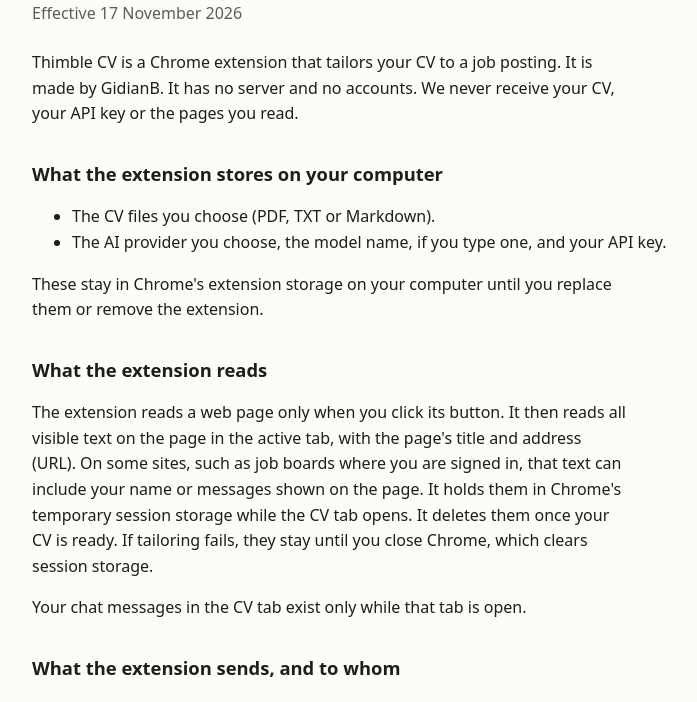
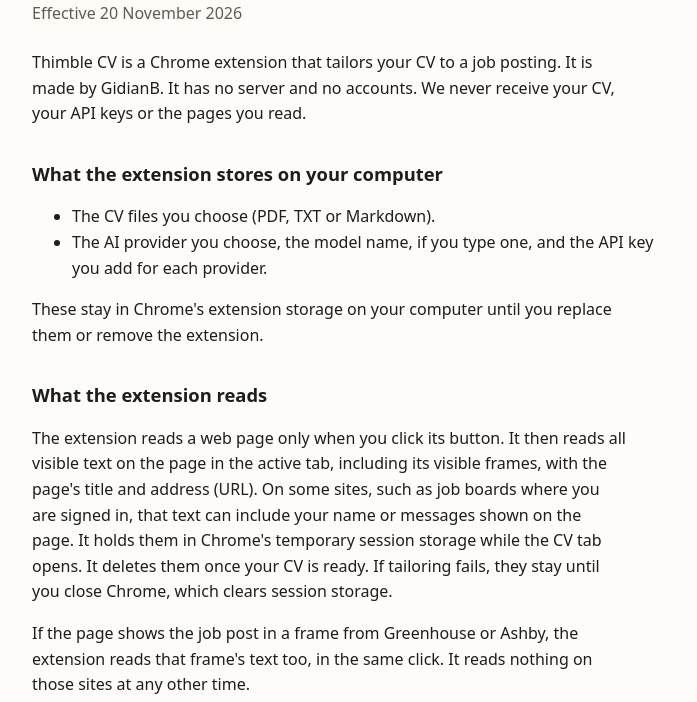
Before and after one commit to GidianB/thimble-cv-privacy, a plain HTML site: page index.html in a window 1280 px wide. Shown: the part 78-780 px from the top of the page, without its empty margins (268-965 px from the left). Drawn offline with Linux system fonts and the light colour scheme.

Commit message:
Update privacy policy: API keys per provider, embedded job-board frames
Co-Authored-By: Claude Opus 5.5 <noreply@anthropic.com>

```diff
--- a/index.html
+++ b/index.html
@@ -19,19 +19,20 @@
 <body>
 <main>
   <h1>Thimble CV privacy policy</h1>
-  <p class="date">Effective 17 November 2026</p>
+  <p class="date">Effective 20 November 2026</p>
 
-  <p>Thimble CV is a Chrome extension that tailors your CV to a job posting. It is made by GidianB. It has no server and no accounts. We never receive your CV, your API key or the pages you read.</p>
+  <p>Thimble CV is a Chrome extension that tailors your CV to a job posting. It is made by GidianB. It has no server and no accounts. We never receive your CV, your API keys or the pages you read.</p>
 
   <h2>What the extension stores on your computer</h2>
   <ul>
     <li>The CV files you choose (PDF, TXT or Markdown).</li>
-    <li>The AI provider you choose, the model name, if you type one, and your API key.</li>
+    <li>The AI provider you choose, the model name, if you type one, and the API key you add for each provider.</li>
   </ul>
   <p>These stay in Chrome's extension storage on your computer until you replace them or remove the extension.</p>
 
   <h2>What the extension reads</h2>
-  <p>The extension reads a web page only when you click its button. It then reads all visible text on the page in the active tab, with the page's title and address (URL). On some sites, such as job boards where you are signed in, that text can include your name or messages shown on the page. It holds them in Chrome's temporary session storage while the CV tab opens. It deletes them once your CV is ready. If tailoring fails, they stay until you close Chrome, which clears session storage.</p>
+  <p>The extension reads a web page only when you click its button. It then reads all visible text on the page in the active tab, including its visible frames, with the page's title and address (URL). On some sites, such as job boards where you are signed in, that text can include your name or messages shown on the page. It holds them in Chrome's temporary session storage while the CV tab opens. It deletes them once your CV is ready. If tailoring fails, they stay until you close Chrome, which clears session storage.</p>
+  <p>If the page shows the job post in a frame from Greenhouse or Ashby, the extension reads that frame's text too, in the same click. It reads nothing on those sites at any other time.</p>
   <p>Your chat messages in the CV tab exist only while that tab is open.</p>
 
   <h2>What the extension sends, and to whom</h2>
```
